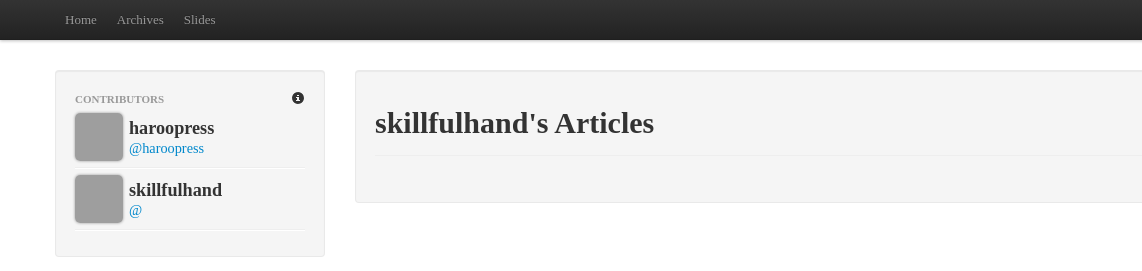
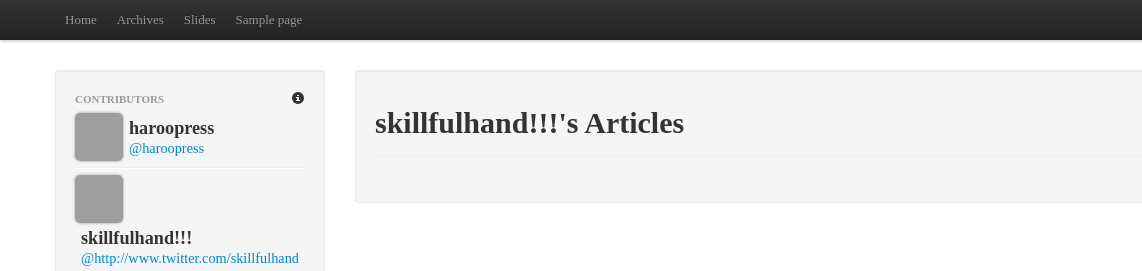
Before and after one commit to skillfulhand/skillfulhand.github.com, a plain HTML site: page authors/skillfulhand!!!/index.html in a window 1280 px wide. Shown: the top 271 px of the page, 0-1142 px from the left. Drawn offline with Linux system fonts and the light colour scheme; grey boxes are pictures that could not be loaded.

Commit message:
Site updated at Wed Aug 29 2012 12:35:47 GMT+0900 (KST)

```diff
--- a/authors/skillfulhand/index.html
+++ b/authors/skillfulhand!!!/index.html
@@ -2,7 +2,7 @@
 <html lang="en">
 <head>
     <meta charset="utf-8">
-    <title>skillfulhand's articles |  sample page</title>
+    <title>skillfulhand!!!'s articles |  sample page</title>
     <meta name="description" content="test1">
     <meta name="author" content="test3">
     <meta name="keywords" content="test5" />
@@ -67,6 +67,10 @@
                 <a href="/slides">Slides</a>
               </li>
 
+                    <li>
+                        <a href="/sample-page/">Sample page</a>
+                    </li>
+
             </ul>
           </div>
         </div>
@@ -95,12 +99,12 @@
         <hr>
 
         <div class="row-fluid">
-            <a class="pull-left" href="/authors/skillfulhand" title="undefined">
+            <a class="pull-left" href="/authors/skillfulhand!!!" title="undefined">
                 <img src="http://www.gravatar.com/avatar/b0886deaa6485017b0510544a36fd535?r=pg&amp;s=128.jpg&amp;d=identicon" />
             </a>
             <p>
-                <strong>skillfulhand</strong><br/>
-                <a href="https://twitter.com/#!/" target="_blank">@</a>
+                <strong>skillfulhand!!!</strong><br/>
+                <a href="https://twitter.com/#!/http://www.twitter.com/skillfulhand" target="_blank">@http://www.twitter.com/skillfulhand</a>
             </p>
         </div>
         <hr>
@@ -128,7 +132,7 @@
                     </ul>
                 </div>
                 <div class="page-header">
-                    <h1>skillfulhand's Articles
+                    <h1>skillfulhand!!!'s Articles
                     </h1>
                 </div>
                 <div class="row">
--- a/rss.xml
+++ b/rss.xml
@@ -1,2 +1,2 @@
 <?xml version="1.0" encoding="UTF-8"?>
-<rss xmlns:dc="http://purl.org/dc/elements/1.1/" xmlns:content="http://purl.org/rss/1.0/modules/content/" xmlns:atom="http://www.w3.org/2005/Atom" version="2.0"><channel><title><![CDATA[sample page]]></title><description><![CDATA[test1]]></description><link>test2</link><generator>NodeJS RSS Module</generator><lastBuildDate>Wed, 29 Aug 2012 03:17:48 GMT</lastBuildDate><atom:link href="test2/rss.xml" rel="self" type="application/rss+xml"/></channel></rss>
+<rss xmlns:dc="http://purl.org/dc/elements/1.1/" xmlns:content="http://purl.org/rss/1.0/modules/content/" xmlns:atom="http://www.w3.org/2005/Atom" version="2.0"><channel><title><![CDATA[sample page]]></title><description><![CDATA[test1]]></description><link>test2</link><generator>NodeJS RSS Module</generator><lastBuildDate>Wed, 29 Aug 2012 03:35:36 GMT</lastBuildDate><atom:link href="test2/rss.xml" rel="self" type="application/rss+xml"/></channel></rss>
```
Also changed, not shown: archives/index.html (+7 -3 lines), authors/haroopress/index.html (+7 -3 lines), authors/index.html (+7 -3 lines), category/index.html (+7 -3 lines), index.html (+7 -3 lines), slides/index.html (+7 -3 lines).
